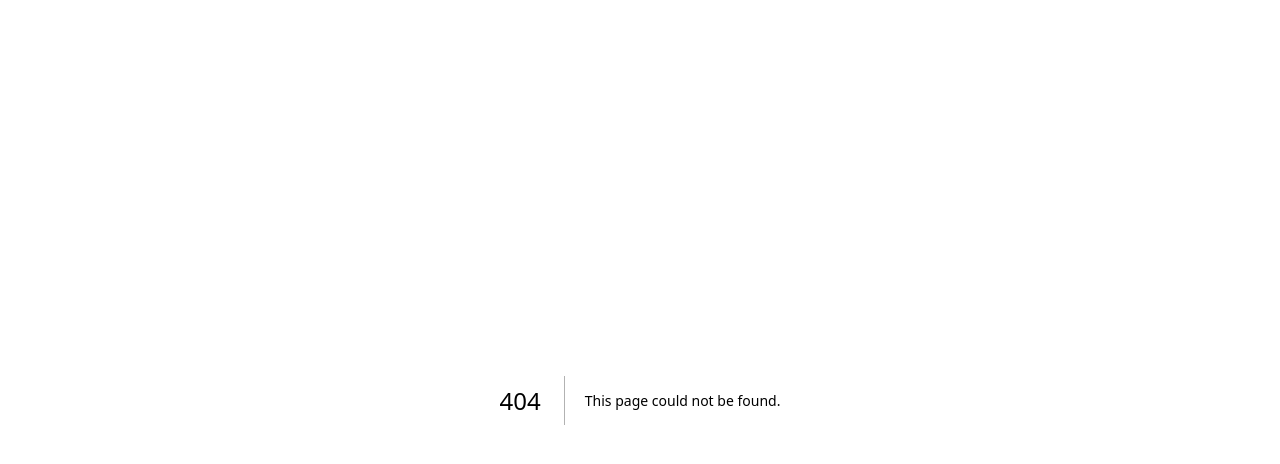
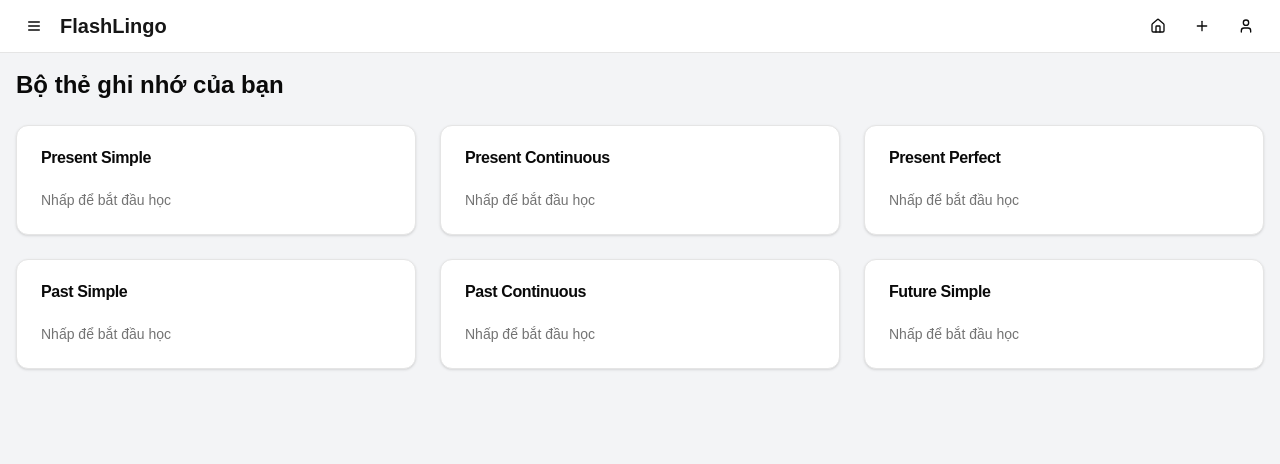
Before and after one commit to hiep1810/react_flashcard, a Next.js app: page /dashboard in a window 1280 px wide. Before the commit this address had no page. Shown: the top 464 px of the page. Built offline with nearby package versions, Linux system fonts and the light colour scheme.

Commit message:
feat: Implement dashboard and study page structure, redirect from home, and enhance header navigation

```diff
--- /dev/null
+++ b/src/app/dashboard/layout.tsx
@@ -0,0 +1,25 @@
+"use client"
+
+import { Header } from '@/components/Header'
+import { useState } from 'react'
+
+export default function DashboardLayout({
+  children,
+}: {
+  children: React.ReactNode
+}) {
+  const [isOpen, setIsOpen] = useState(false)
+
+  return (
+    <div className="flex flex-col min-h-screen bg-gray-100">
+      <Header
+        isOpen={isOpen}
+        setIsOpen={setIsOpen}
+        onSelectCard={() => { }}
+      />
+      <main className="flex-grow p-4">
+        {children}
+      </main>
+    </div>
+  )
+}
--- /dev/null
+++ b/src/app/dashboard/page.tsx
@@ -0,0 +1,27 @@
+import { Card, CardContent, CardHeader, CardTitle } from "@/components/ui/card"
+import { flashcardSets } from "@/data/flashcards"
+import Link from "next/link"
+
+export default function DashboardPage() {
+  return (
+    <div className="container mx-auto">
+      <h1 className="text-2xl font-bold mb-6">Bộ thẻ ghi nhớ của bạn</h1>
+      <div className="grid grid-cols-1 md:grid-cols-2 lg:grid-cols-3 gap-6">
+        {flashcardSets.map((set, index) => (
+          <Link href={`/study/${index}`} key={index}>
+            <Card className="hover:shadow-lg transition-shadow cursor-pointer">
+              <CardHeader>
+                <CardTitle>{set.category}</CardTitle>
+              </CardHeader>
+              <CardContent>
+                <p className="text-sm text-muted-foreground">
+                  Nhấp để bắt đầu học
+                </p>
+              </CardContent>
+            </Card>
+          </Link>
+        ))}
+      </div>
+    </div>
+  )
+}
--- a/src/app/page.tsx
+++ b/src/app/page.tsx
@@ -1,79 +1,5 @@
-"use client"
+import { redirect } from 'next/navigation'
 
-import React, { useState, useEffect } from 'react'
-import { ChevronLeft, ChevronRight } from 'lucide-react'
-import { Button } from "@/components/ui/button"
-import { Header } from '@/components/Header'
-import { Flashcard } from '@/components/Flashcard'
-import { flashcardSets } from '@/data/flashcards'
-
-export default function Component() {
-  const [mounted, setMounted] = useState(false)
-  const [currentCard, setCurrentCard] = useState(0)
-  const [isFlipped, setIsFlipped] = useState(false)
-  const [isOpen, setIsOpen] = useState(false)
-
-  useEffect(() => {
-    setMounted(true)
-  }, [])
-
-  if (!mounted) return null
-
-  const toggleFlip = () => setIsFlipped(!isFlipped)
-
-  const nextCard = () => {
-    setCurrentCard((prev) => (prev + 1) % flashcardSets.length)
-    setIsFlipped(false)
-  }
-
-  const previousCard = () => {
-    setCurrentCard((prev) => (prev - 1 + flashcardSets.length) % flashcardSets.length)
-    setIsFlipped(false)
-  }
-
-  const card = flashcardSets[currentCard]
-
-  return (
-    <div className="flex flex-col min-h-screen bg-gray-100">
-      <Header
-        isOpen={isOpen}
-        setIsOpen={setIsOpen}
-        onSelectCard={(index) => {
-          setCurrentCard(index)
-          setIsOpen(false)
-          setIsFlipped(false)
-        }}
-      />
-      <main className="flex-grow flex flex-col justify-center items-center p-4">
-        <div className="w-full max-w-md">
-          <div className="mb-4 text-sm font-medium text-muted-foreground">
-            Card {currentCard + 1} of {flashcardSets.length}
-          </div>
-          <Flashcard
-            category={card.category}
-            question={card.question}
-            answer={card.answer}
-            isFlipped={isFlipped}
-            onFlip={toggleFlip}
-          />
-        </div>
-        <div className="flex justify-between w-full max-w-md mt-6 gap-4">
-          <Button
-            onClick={previousCard}
-            variant="outline"
-            className="flex-1"
-          >
-            <ChevronLeft className="mr-2 h-4 w-4" /> Previous
-          </Button>
-          <Button
-            onClick={nextCard}
-            variant="outline"
-            className="flex-1"
-          >
-            Next <ChevronRight className="ml-2 h-4 w-4" />
-          </Button>
-        </div>
-      </main>
-    </div>
-  )
+export default function Home() {
+  redirect('/dashboard')
 }
--- /dev/null
+++ b/src/app/study/[id]/page.tsx
@@ -0,0 +1,66 @@
+"use client"
+
+import { useState, useEffect } from 'react'
+import { ChevronLeft, ChevronRight } from 'lucide-react'
+import { Button } from "@/components/ui/button"
+import { Flashcard } from '@/components/Flashcard'
+import { flashcardSets } from '@/data/flashcards'
+import { useRouter } from 'next/navigation'
+import { Header } from '@/components/Header'
+
+export default function StudyPage({ params }: { params: { id: string } }) {
+  const router = useRouter()
+  const setIndex = parseInt(params.id)
+
+  const [mounted, setMounted] = useState(false)
+  const [currentCard, setCurrentCard] = useState(0)
+  const [isFlipped, setIsFlipped] = useState(false)
+  const [isOpen, setIsOpen] = useState(false)
+
+  useEffect(() => {
+    setMounted(true)
+  }, [])
+
+  if (!mounted) return null
+
+  if (isNaN(setIndex) || setIndex < 0 || setIndex >= flashcardSets.length) {
+    router.push('/dashboard')
+    return null
+  }
+
+  const card = flashcardSets[setIndex]
+
+  const toggleFlip = () => setIsFlipped(!isFlipped)
+
+  return (
+    <div className="flex flex-col min-h-screen bg-gray-100">
+      <Header
+        isOpen={isOpen}
+        setIsOpen={setIsOpen}
+        onSelectCard={() => { }}
+      />
+
+      <div className="container mx-auto max-w-2xl">
+
+        <div className="mb-6">
+          <Button
+            variant="ghost"
+            onClick={() => router.push('/dashboard')}
+            className="mb-4"
+          >
+            <ChevronLeft className="mr-2 h-4 w-4" /> Quay lại
+          </Button>
+          <h1 className="text-2xl font-bold">{card.category}</h1>
+        </div>
+
+        <Flashcard
+          category={card.category}
+          question={card.question}
+          answer={card.answer}
+          isFlipped={isFlipped}
+          onFlip={toggleFlip}
+        />
+      </div>
+    </div>
+  )
+}
--- a/src/components/Header.tsx
+++ b/src/components/Header.tsx
@@ -1,7 +1,8 @@
-import { Menu, Plus, User } from 'lucide-react'
+import { Menu, Plus, User, Home } from 'lucide-react'
 import { Button } from "@/components/ui/button"
 import { Sheet, SheetContent, SheetHeader, SheetTitle, SheetTrigger } from "@/components/ui/sheet"
 import { flashcardSets } from '@/data/flashcards'
+import Link from 'next/link'
 
 interface HeaderProps {
   isOpen: boolean
@@ -38,9 +39,17 @@ export function Header({ isOpen, setIsOpen, onSelectCard }: HeaderProps) {
             </div>
           </SheetContent>
         </Sheet>
-        <h1 className="text-xl font-bold text-primary">FlashLingo</h1>
+        <Link href="/dashboard">
+          <h1 className="text-xl font-bold text-primary cursor-pointer">FlashLingo</h1>
+        </Link>
       </div>
       <div className="flex items-center space-x-2">
+        <Link href="/dashboard">
+          <Button variant="ghost" size="icon">
+            <Home className="h-5 w-5" />
+            <span className="sr-only">Dashboard</span>
+          </Button>
+        </Link>
         <Button variant="ghost" size="icon">
           <Plus className="h-5 w-5" />
           <span className="sr-only">Add flashcard</span>
```
